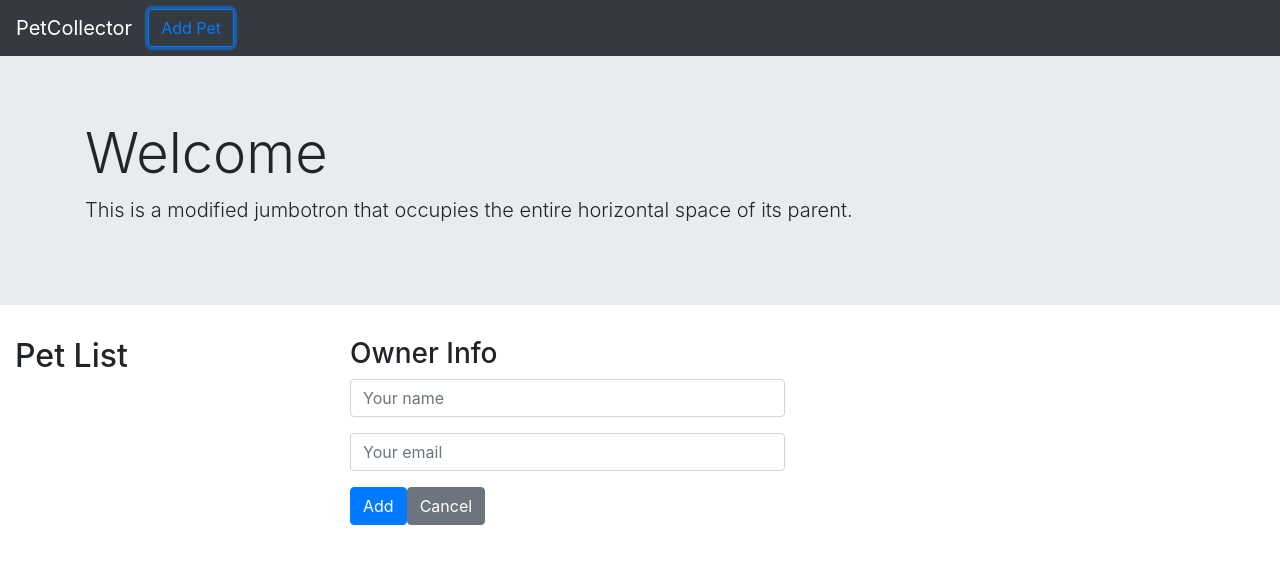
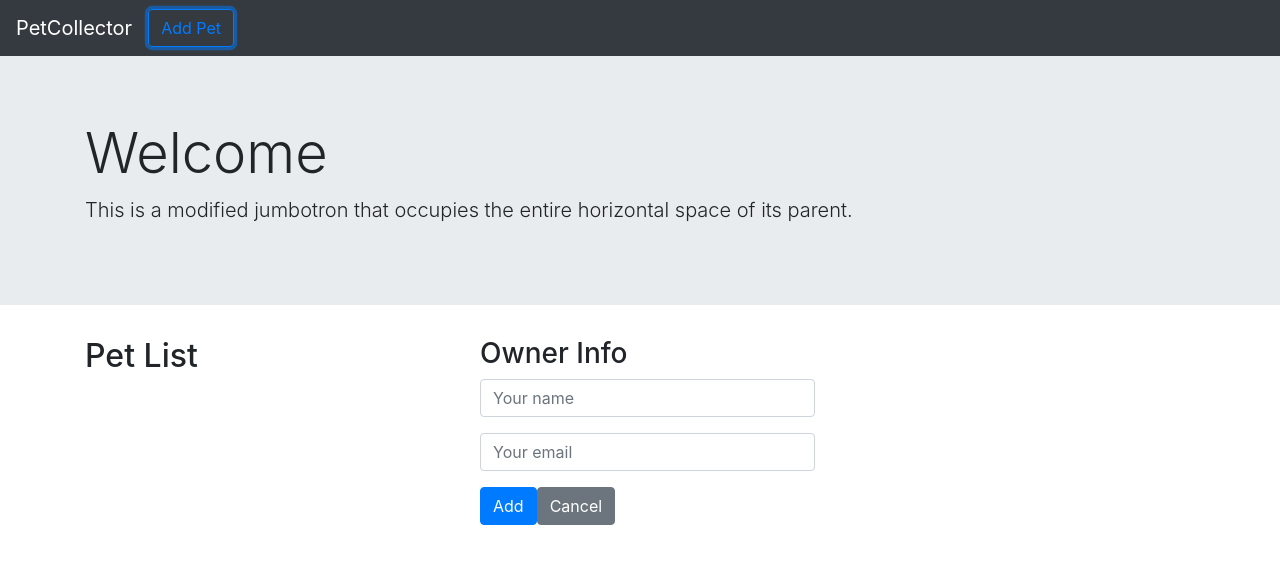
Before and after one commit to wilfredro/pet-collector, a React (Create React App) app: page / in a window 1280 px wide. Both pictures are taken after a click on the button "Add Pet". Shown: the top 564 px of the page. Built offline with nearby package versions, Linux system fonts and the light colour scheme.

Commit message:
adding error styling

```diff
--- a/src/components/App.js
+++ b/src/components/App.js
@@ -17,13 +17,13 @@ const mapStateToProps = state => {
                     <p className="lead">This is a modified jumbotron that occupies the entire horizontal space of its parent.</p>
                 </div>
             </div>
-             <div className="container-fluid">
+             <div className="container">
                 <div className="row">
-                    <div className="col-sm-3">
+                    <div className="col-sm-4">
                     <h2>Pet List</h2>
                         <PetList/>
                     </div>
-                    <div className="col-sm-9">
+                    <div className="col-sm-8">
                         {
                             mode === "CREATE" ?
                             <PetForm />
--- a/src/components/Form.js
+++ b/src/components/Form.js
@@ -1,5 +1,5 @@
 import React from 'react'
-import { withFormik, Field, Form } from 'formik'
+import { withFormik, Field, Form, ErrorMessage } from 'formik'
 import * as Yup from 'yup';
 import { connect } from "react-redux";
 import { addPet, toggleMode, updatePet, removePet } from "../actions/index.js";
@@ -41,17 +41,17 @@ const Collector = ({
                     <div className="col-sm-6">
                     <h3>Owner Info</h3>
                         <div className="form-group">
-                            <Field className="form-control" type="input" name="name" placeholder="Your name"/>
-                            { touched.name && errors.name && <span>{errors.name}</span> }
+                            <Field className={"form-control " + (touched.name && errors.name && "is-invalid")} type="input" name="name" placeholder="Your name"/>
+                            <ErrorMessage className="invalid-feedback" component="span" name="name" />
                         </div>
                         <div className="form-group">
-                            <Field className="form-control" type="email" name="email" placeholder="Your email"/>
-                            { touched.email && errors.email && <span>{errors.email}</span> }
+                            <Field className={"form-control " + (touched.email && errors.email && "is-invalid")} type="email" name="email" placeholder="Your email"/>
+                            <ErrorMessage className="invalid-feedback" component="span" name="email" />
                         </div>
                         <div className="form-group">
-                        <button className="btn btn-primary" type="submit">{mode === "CREATE" ? "Add" : "Update"}</button>
-                        <button className="btn btn-secondary" type="button" onClick={() => {toggleMode("VIEW")}}>Cancel</button>
-                        {mode === "EDIT" && <button className="btn btn-outline-danger" onClick={() => {removePet(editId)}}>Delete</button>}
+                            <button className="btn btn-primary" type="submit">{mode === "CREATE" ? "Add" : "Update"}</button>
+                            <button className="btn btn-secondary" type="button" onClick={() => {toggleMode("VIEW")}}>Cancel</button>
+                            {mode === "EDIT" && <button className="btn btn-danger" onClick={() => {removePet(editId)}}>Delete</button>}
                     </div>
                     </div>
                 </div>
```
